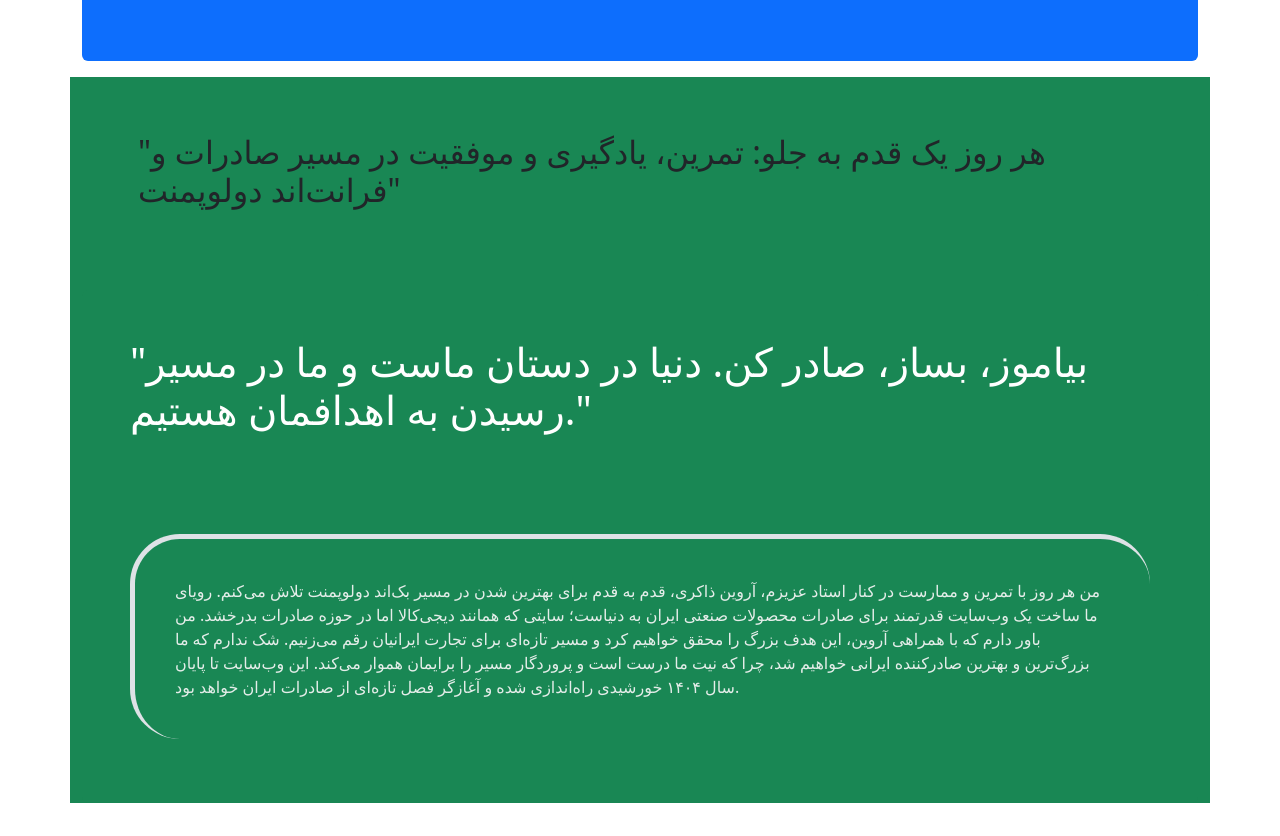
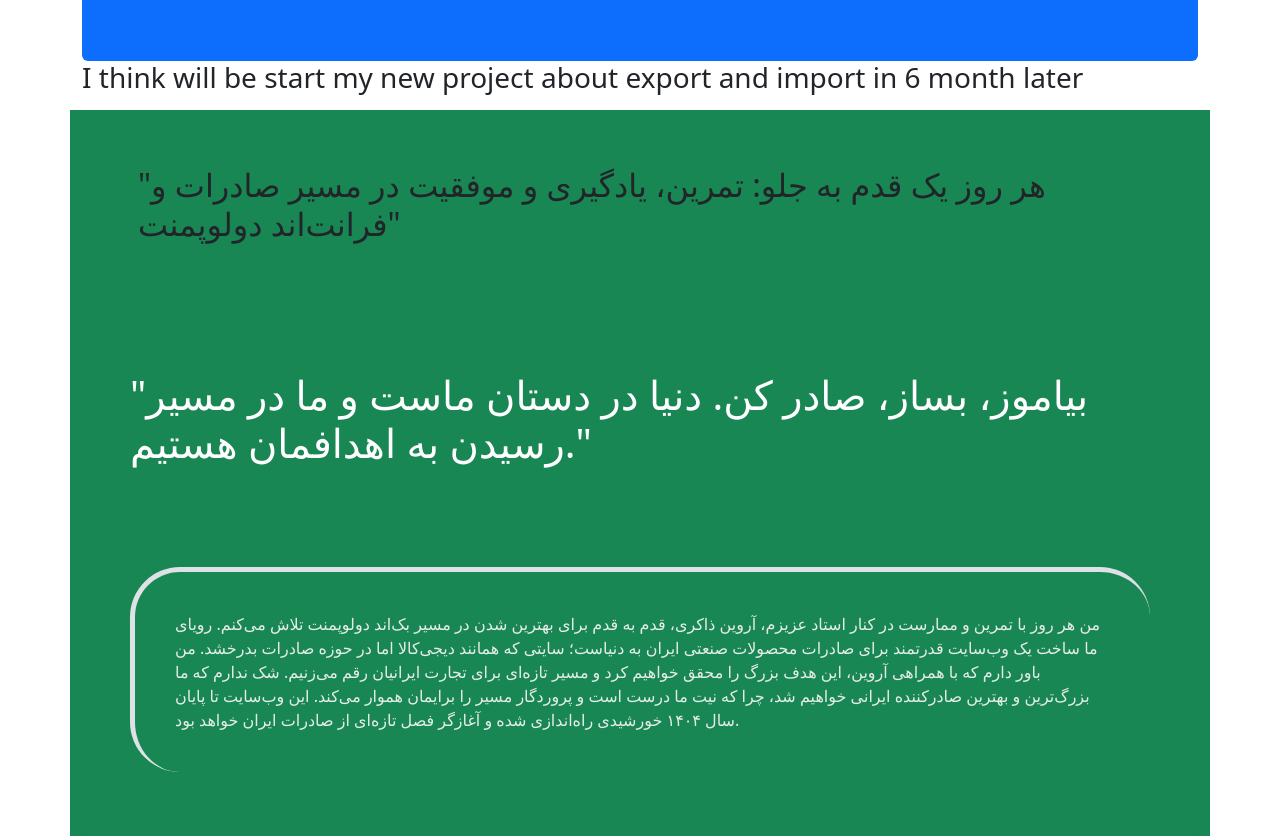
Before and after one commit to mohsenajouri/friday_morning, a website built with Vite: page index.html in a window 1280 px wide. Shown: the part 892-1728 px from the top of the page. Before the commit the page ends 1695 px from the top, so only its background shows below. Built offline with nearby package versions, Linux system fonts and the light colour scheme; files whose address does not match are found by name.

Commit message:
fifth commit

```diff
--- a/index.html
+++ b/index.html
@@ -26,6 +26,7 @@ This website will be launched by the end of 2025 (Solar Hijri 1404), marking a n
 
 </P>
   </div>
+  <h3> I think will be start my new project about export and import in 6 month later</h3>
 </div>
 
 
```
